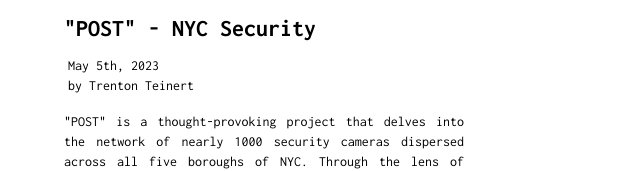
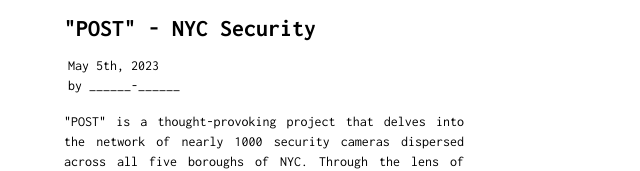
Before and after one commit to trentteinert/Security_cam_v2, a Next.js app: page /info in a window 1280 px wide. Shown: the top 171 px of the page, without its empty margins (0-640 px from the left). Built offline with nearby package versions, Linux system fonts and the light colour scheme.

Commit message:
Update page.tsx

```diff
--- a/app/info/page.tsx
+++ b/app/info/page.tsx
@@ -9,7 +9,7 @@
       </div>
       <main className='align-middle w-[90%] mx-auto mt-4 mb-0'>
         <p className='text-sm translate-x-1'>May 5th, 2023</p>
-        <p className='text-sm translate-x-1'>by Trenton Teinert</p>
+        <p className='text-sm translate-x-1'>by ______-______</p>
         <div className='pt-4'>
           <p className='text-sm sm:w-[400px] text-justify'>
             &quot;POST&quot; is a thought-provoking project that delves into the
```
